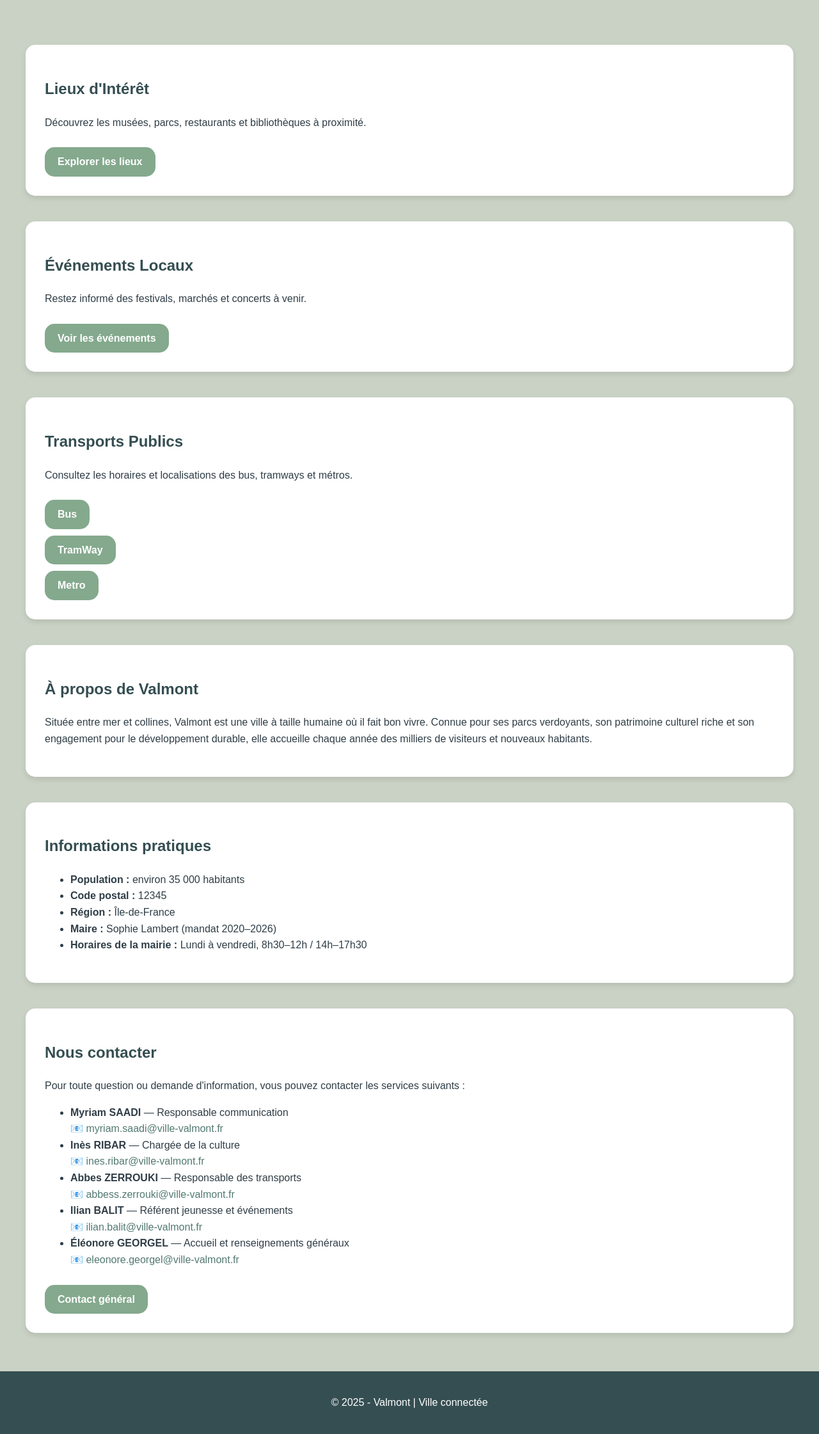
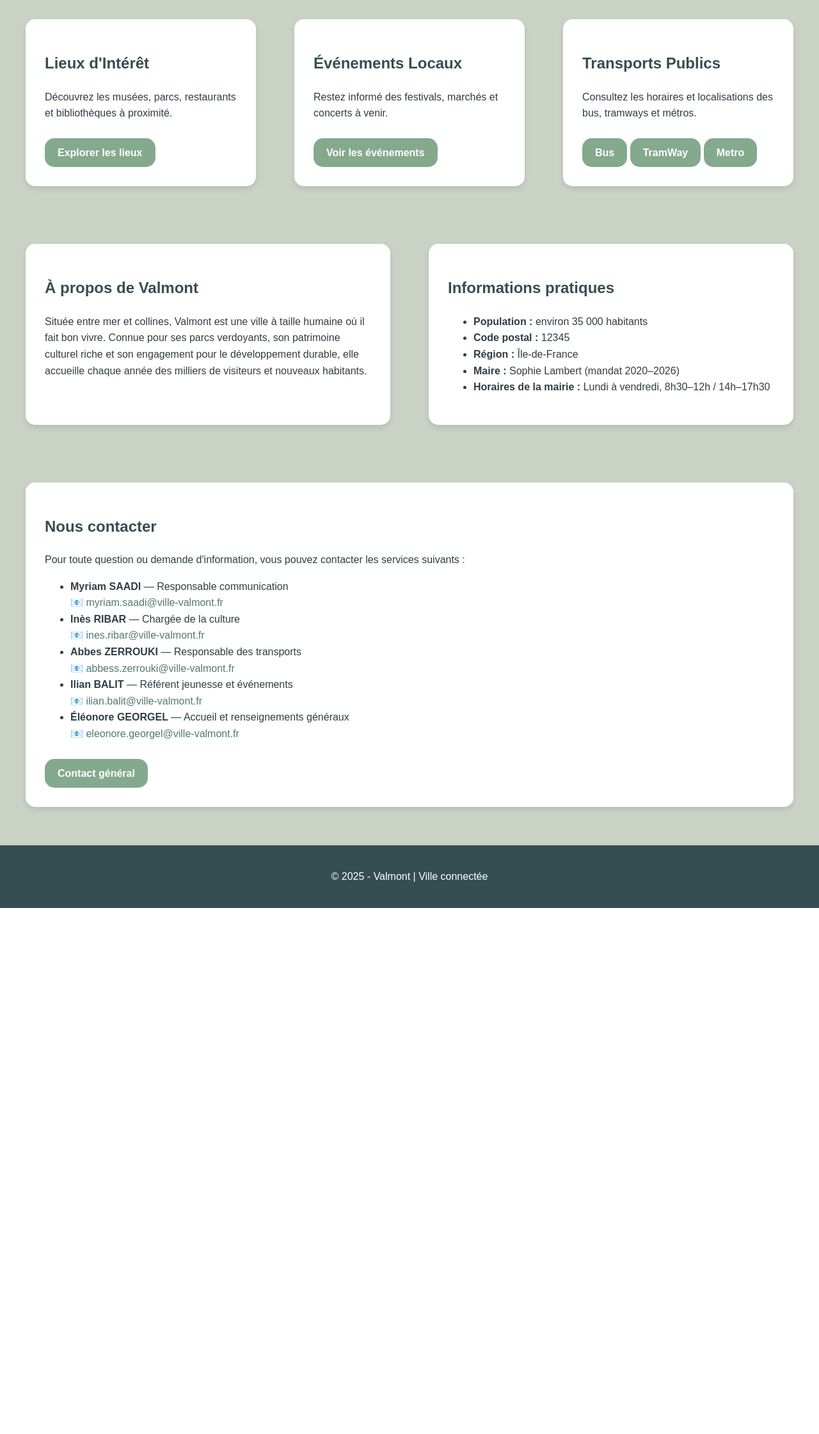
Before and after one commit to Myri23/Valmont, a Symfony app: template templates/home/ville.html.twig in a window 1280 px wide; the page is wider, and only the part inside the window is pictured. Shown: the part 267-2508 px from the top of that part at 64% size. After the commit the page ends 1686 px from the top of that part, so only its background shows below. Run offline with Twig, Linux system fonts and the light colour scheme; the template is opened without the code that fills it, so the values that code supplies are empty; style sheets or scripts are compiled from the project's sources; some libraries are stand-ins or nearby versions.

Commit message:
Fin organisation Module Information

```diff
--- a/assets/styles/ville.css
+++ b/assets/styles/ville.css
@@ -131,9 +131,18 @@ footer {
 .container {
     max-width: 1200px;
     margin: auto;
-    margin-top: 50px;
     padding: 20px;
 }
+
+.container-grid, .container-grid2 {
+    display: grid;
+    grid-template-columns: repeat(auto-fit, minmax(260px, 1fr));
+    gap: 60px;
+    max-width: 1200px;
+    margin: auto;
+    margin-top: 10px;
+    padding: 20px;
+  }
 
 .card {
     background-color: white;
--- a/templates/home/ville.html.twig
+++ b/templates/home/ville.html.twig
@@ -33,33 +33,35 @@
         <p>Une ville connectée, dynamique et tournée vers l’avenir.</p>
     </header>
 
-    <main class="container">
-        <section id="lieux" class="card">
+    <section class="container-grid">
+        <div id="lieux" class="card">
             <h2>Lieux d'Intérêt</h2>
             <p>Découvrez les musées, parcs, restaurants et bibliothèques à proximité.</p>
             <a href="{{ path('lieux_interet') }}" class="btn btn-primary">Explorer les lieux</a>
-        </section>
+        </div>
 
-        <section id="evenements" class="card">
+        <div id="evenements" class="card">
             <h2>Événements Locaux</h2>
             <p>Restez informé des festivals, marchés et concerts à venir.</p>
             <a href="{{ path('event') }}" class="btn btn-primary">Voir les événements</a>
-        </section>
+        </div>
 
-        <section id="transports" class="card">
+        <div id="transports" class="card">
             <h2>Transports Publics</h2>
             <p>Consultez les horaires et localisations des bus, tramways et métros.</p>
-            <a class="btn btn-primary" href="{{ path('bus') }}">Bus</a></br>
-            <a class="btn btn-primary" href="{{ path('tram') }}">TramWay</a></br>
+            <a class="btn btn-primary" href="{{ path('bus') }}">Bus</a>
+            <a class="btn btn-primary" href="{{ path('tram') }}">TramWay</a>
             <a class="btn btn-primary" href="{{ path('metro') }}">Metro</a>
-        </section>
+        </div>
+    </section>
 
-        <section class="card">
+    <section class="container-grid2">
+        <div class="card">
             <h2>À propos de Valmont</h2>
             <p>Située entre mer et collines, Valmont est une ville à taille humaine où il fait bon vivre. Connue pour ses parcs verdoyants, son patrimoine culturel riche et son engagement pour le développement durable, elle accueille chaque année des milliers de visiteurs et nouveaux habitants.</p>
-        </section>
+        </div>
 
-        <section class="card">
+        <div class="card">
             <h2>Informations pratiques</h2>
             <ul>
                 <li><strong>Population :</strong> environ 35 000 habitants</li>
@@ -68,9 +70,11 @@
                 <li><strong>Maire :</strong> Sophie Lambert (mandat 2020–2026)</li>
                 <li><strong>Horaires de la mairie :</strong> Lundi à vendredi, 8h30–12h / 14h–17h30</li>
             </ul>
-        </section>
+        </div>
+    </section>
 
-        <section class="card">
+    <section class="container-grid2">
+        <div class="card">
             <h2>Nous contacter</h2>
             <p>Pour toute question ou demande d'information, vous pouvez contacter les services suivants :</p>
             <ul>
@@ -91,8 +95,8 @@
                 </li>
             </ul>
             <a href="mailto:myriam.saadi@etu.cyu.fr" class="btn btn-primary">Contact général</a>
-        </section>
-    </main>
+        </div>
+    </section>
 
     <footer class="footer">
         <p>&copy; 2025 - Valmont | Ville connectée</p>
```
